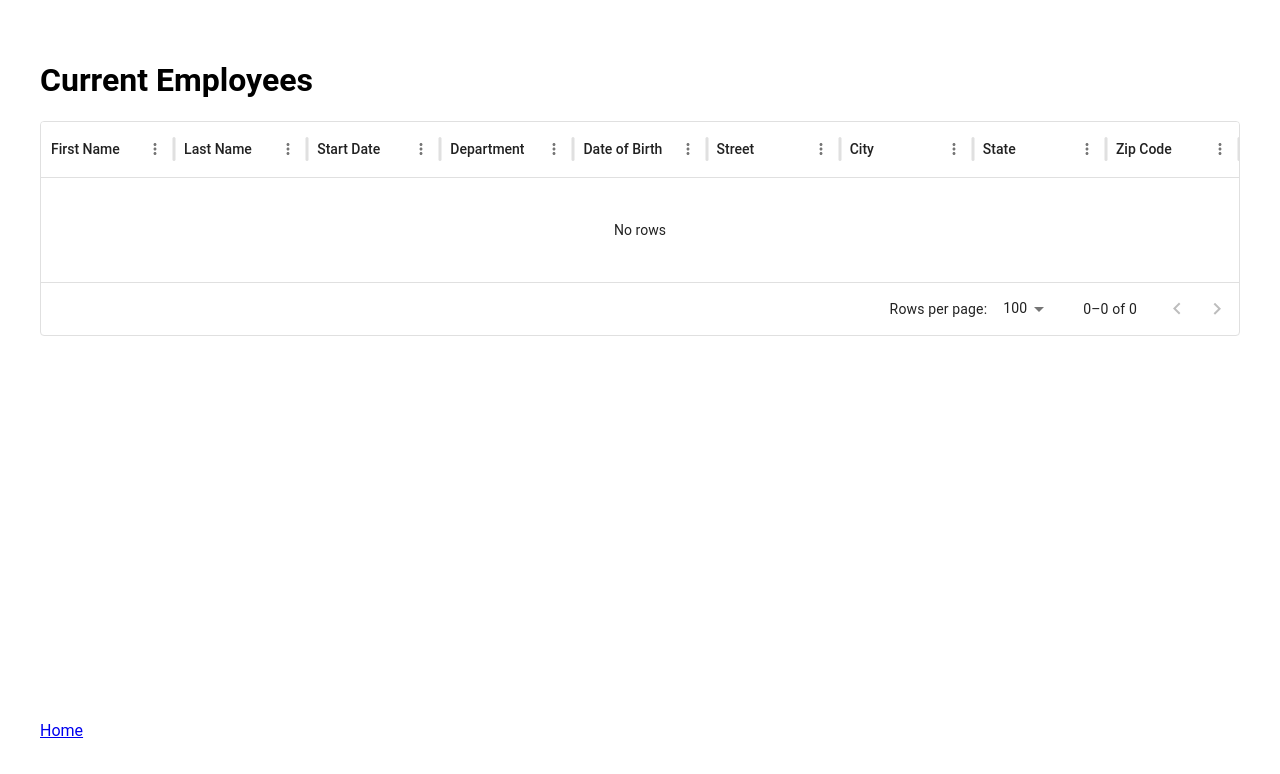
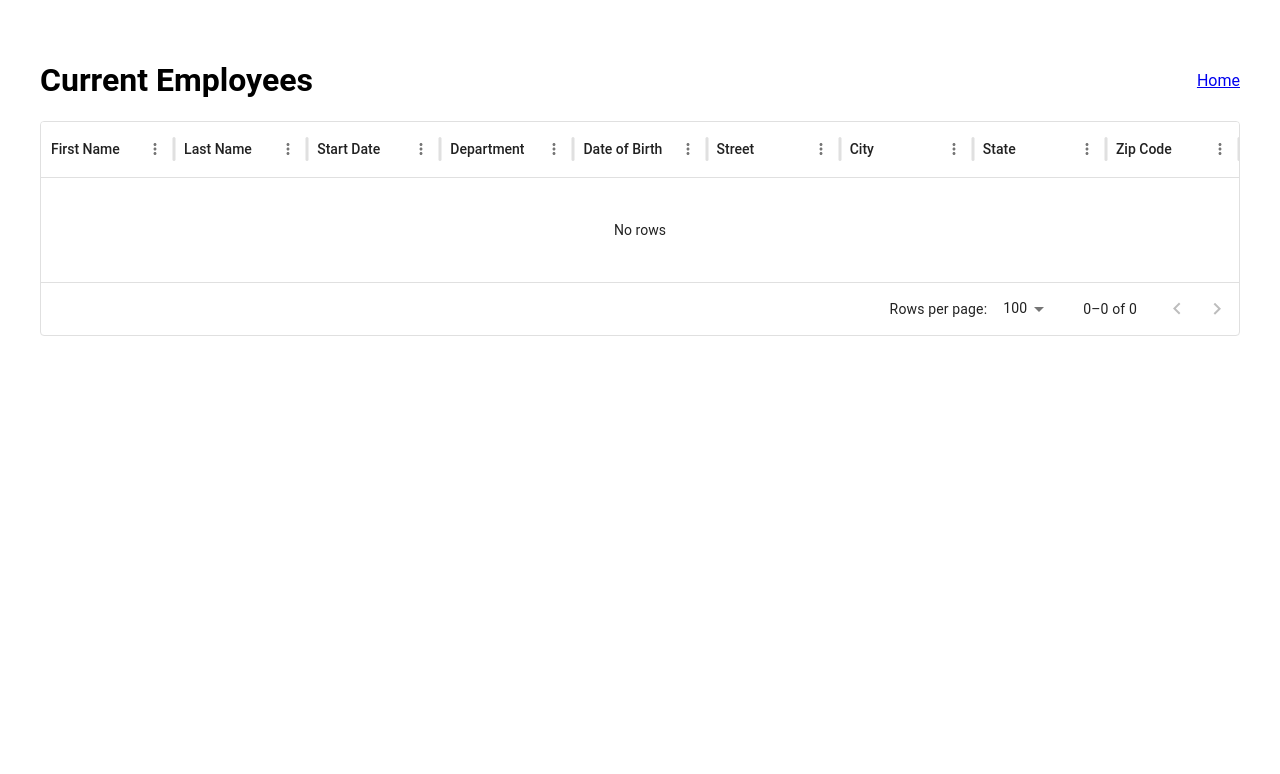
Before and after one commit to ACH90/HRnet, a React (Vite) app: page /employee-list in a window 1280 px wide. Shown: the top 774 px of the page. Built offline with nearby package versions, Linux system fonts and the light colour scheme.

Commit message:
Add CSS EmployeeList

```diff
--- a/src/pages/EmployeeList/EmployeeList.jsx
+++ b/src/pages/EmployeeList/EmployeeList.jsx
@@ -2,15 +2,18 @@
 import { useSelector } from "react-redux";
 import EmployeeTable from "../../components/EmployeeTable/EmployeeTable";
 import { Link } from "react-router-dom";
+import styles from "./EmployeeList.module.css";
 
 function EmployeeList() {
   const employees = useSelector((state) => state.employee.employees);
 
   return (
     <main style={{ padding: "2rem" }}>
-      <h1>Current Employees</h1>
+      <div className={styles.header}>
+        <h1>Current Employees</h1>
+        <Link to="/">Home</Link>
+      </div>
       <EmployeeTable employees={employees} />
-      <Link to="/">Home</Link>
     </main>
   );
 }
--- /dev/null
+++ b/src/pages/EmployeeList/EmployeeList.module.css
@@ -0,0 +1,5 @@
+.header {
+    display: flex;
+    justify-content: space-between;
+    align-items: center;
+}
```
